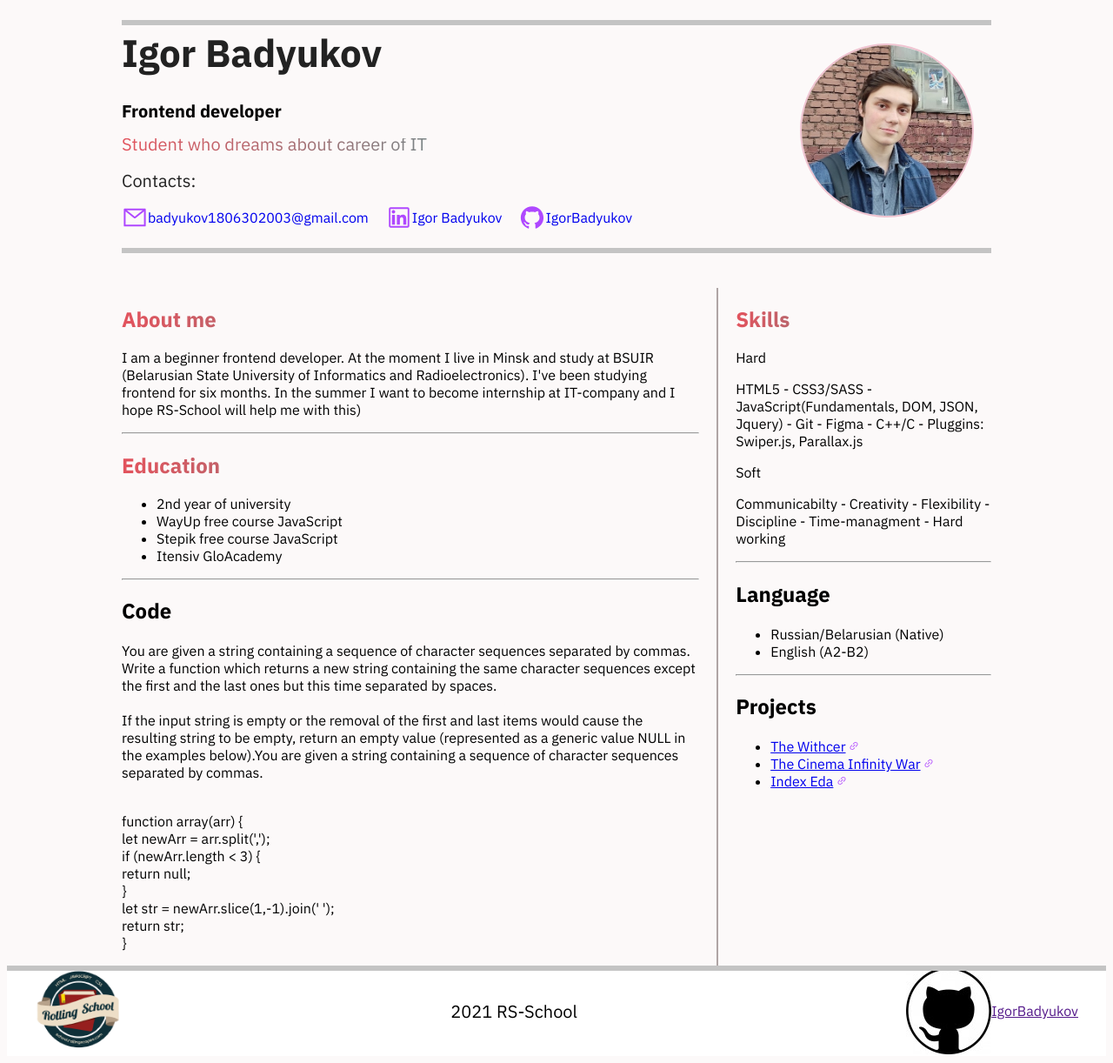
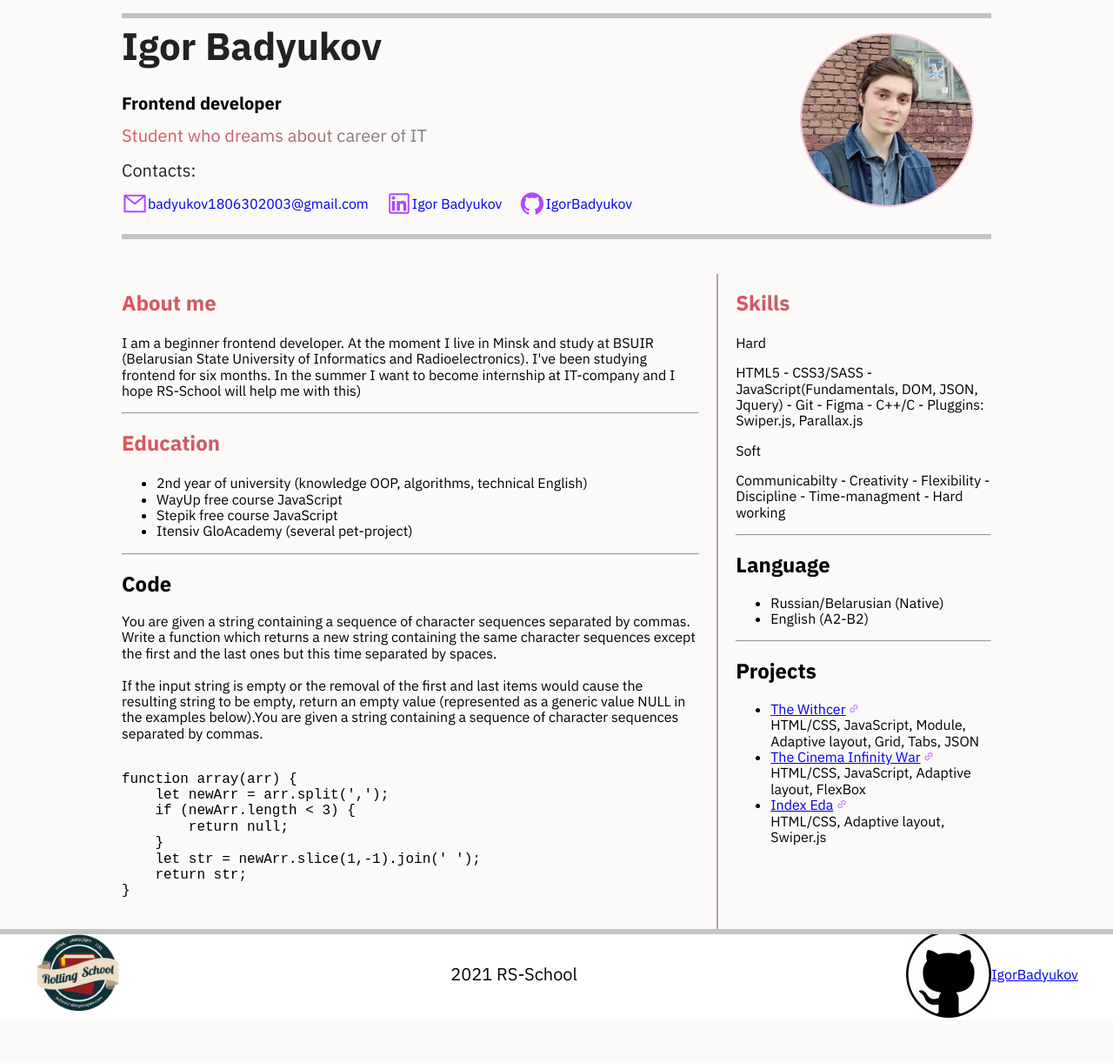
Before and after one commit to IgorBadyukov/rsschool-cv, a plain HTML site: page index.html in a window 1280 px wide. Shown: the part 5-1227 px from the top of the page at 87% size. After the commit the page ends 1177 px from the top, so only its background shows below. Drawn offline with Linux system fonts and the light colour scheme.

Commit message:
feat: plug normalize, exchange tag in section code, add description to project

```diff
--- a/index.html
+++ b/index.html
@@ -5,6 +5,7 @@
     <meta charset="UTF-8">
     <meta http-equiv="X-UA-Compatible" content="IE=edge">
     <meta name="viewport" content="width=device-width, initial-scale=1.0">
+    <link rel="stylesheet" href="normalize.css">
     <link rel="stylesheet" href="style.css">
     <link rel="preconnect" href="https://fonts.googleapis.com">
     <link rel="preconnect" href="https://fonts.gstatic.com" crossorigin>
@@ -18,20 +19,20 @@
             <h1 class="header__title">Igor Badyukov</h1>
             <span class="header__profession">Frontend developer</span>
             <p class="header__description">Student who dreams about career of IT</p>
-            <span class="header__contacts-title">Contacts:</span>
+            <h2 class="header__contacts-title">Contacts:</h2>
             <address class="header__contacts">
                 <ul class="header__contacts-list">
                     <li class="header__cotntacts-item">
                         <img class="header__contacts-img" src="img/email.svg" alt="email">
-                        <a href="#" class="header__contacts-link">badyukov1806302003@gmail.com</a>
+                        <a href="mailto:badyukov1806302003@gamil.com" class="header__contacts-link">badyukov1806302003@gmail.com</a>
                     </li>
                     <li class="header__cotntacts-item">
                         <img class="header__contacts-img" src="img/linkedin.svg" alt="linkedin">
-                        <a href="#" class="header__contacts-link">Igor Badyukov</a>
+                        <a href="https://linkedin.com/in/igorbadyukov" class="header__contacts-link">Igor Badyukov</a>
                     </li>
                     <li class="header__cotntacts-item">
                         <img class="header__contacts-img" src="img/git.svg" alt="git">
-                        <a href="#" class="header__contacts-link">IgorBadyukov</a>
+                        <a href="https://github.com/IgorBadyukov" class="header__contacts-link">IgorBadyukov</a>
                     </li>
                 </ul>
             </address>
@@ -60,6 +61,7 @@
 
                         <li class="education__item">
                             2nd year of university
+                            <span class="education__item-add">(knowledge OOP, algorithms, technical English)</span>
                         </li>
                         <li class="education__item">
                             WayUp free course JavaScript
@@ -68,7 +70,7 @@
                             Stepik free course JavaScript
                         </li>
                         <li class="education__item">
-                            Itensiv GloAcademy
+                            Itensiv GloAcademy <span class="education__item-add">(several pet-project)</span>
                         </li>
                     </ul>
             </div>
@@ -83,19 +85,20 @@
 
                     If the input string is empty or the removal of the first and last items would cause the resulting
                     string to be empty, return an empty value (represented as a generic value NULL in the examples
-                    below).You are given a string containing a sequence of character sequences separated by commas.<br> <br>
+                    below).You are given a string containing a sequence of character sequences separated by commas.<br>
+                    <br>
                 </p>
                 <div class="code__solve">
-                    <p class="code__text">
-                        function array(arr) { <br>
-                            let newArr = arr.split(','); <br>
-                              if (newArr.length < 3) { <br>
-                                return null; <br>
-                                } <br>
-                              let str = newArr.slice(1,-1).join(' '); <br>
-                            return str; <br>
-                        } <br>
-                    </p>
+                    <pre class="code__text">
+function array(arr) {
+    let newArr = arr.split(',');
+    if (newArr.length < 3) {
+        return null;
+    }
+    let str = newArr.slice(1,-1).join(' ');
+    return str;
+}
+                    </pre>
                 </div>
             </div>
         </section>
@@ -103,16 +106,17 @@
         <article class="article">
             <div class="skills">
                 <h2 class="title__skills">Skills</h2>
-                <div class="skills__hard">
-                    <span class="skills__type">Hard</span>
-                    <p class="skills__hard-description"> HTML5 - CSS3/SASS - JavaScript(Fundamentals, DOM, JSON, Jquery) - Git - Figma - C++/C
+                <div class="skills__type">
+                    <span class="skills__type-name">Hard</span>
+                    <p class="skills__description"> HTML5 - CSS3/SASS - JavaScript(Fundamentals, DOM, JSON, Jquery) -
+                        Git - Figma - C++/C
                         -
                         Pluggins: Swiper.js, Parallax.js
                     </p>
                 </div>
-                <div class="skills__soft">
-                    <span class="skills__type">Soft</span>
-                    <p class="skills__soft-description">
+                <div class="skills__type">
+                    <span class="skills__type-name">Soft</span>
+                    <p class="skills__description">
                         Communicabilty - Creativity - Flexibility - Discipline - Time-managment - Hard working
                     </p>
                 </div>
@@ -130,16 +134,26 @@
                 <h2 class="projects__title">Projects</h2>
                 <ul class="projects__list">
                     <li class="projects__item">
+                        <div class="projet__item-link">
                             <a href="https://igorbadyukov.github.io/The-Witcher/" class="project__link">The Withcer</a>
                             <img src="img/link.svg" alt="project__link" class="project__img-link">
+                        </div>
+                        <span class="project__decription">HTML/CSS, JavaScript, Module, Adaptive layout, Grid, Tabs, JSON</span>
                     </li>
                     <li class="projects__item">
-                        <a href="https://igorbadyukov.github.io/Cinema_Infinity-War/" class="project__link">The Cinema Infinity War</a>
+                        <div class="projet__item-link">
+                            <a href="https://igorbadyukov.github.io/Cinema_Infinity-War/" class="project__link">The Cinema
+                                Infinity War</a>
                             <img src="img/link.svg" alt="project__link" class="project__img-link">
+                        </div>
+                        <span class="project__decription">HTML/CSS, JavaScript, Adaptive layout, FlexBox</span>
                     </li>
                     <li class="projects__item">
+                        <div class="projet__item-link">
                             <a href="https://igorbadyukov.github.io/Index.Eda/" class="project__link">Index Eda</a>
                             <img src="img/link.svg" alt="project__link" class="project__img-link">
+                        </div>
+                        <span class="project__decription">HTML/CSS, Adaptive layout, Swiper.js</span>
                     </li>
                 </ul>
             </div>
@@ -152,7 +166,7 @@
                 <img src="img/rss.png" alt="rss" class="rsschool__image">
             </a>
             <span class="year">2021 RS-School</span>
-            <a href="" class="footer__git">
+            <a href="https://github.com/IgorBadyukov" class="footer__git">
                 <img src="img/git__footer.png" alt="git__footer">
                 <span class="footer__git-name">IgorBadyukov</span>
             </a>
```
Lines whose indentation alone changed are shown as unchanged.
